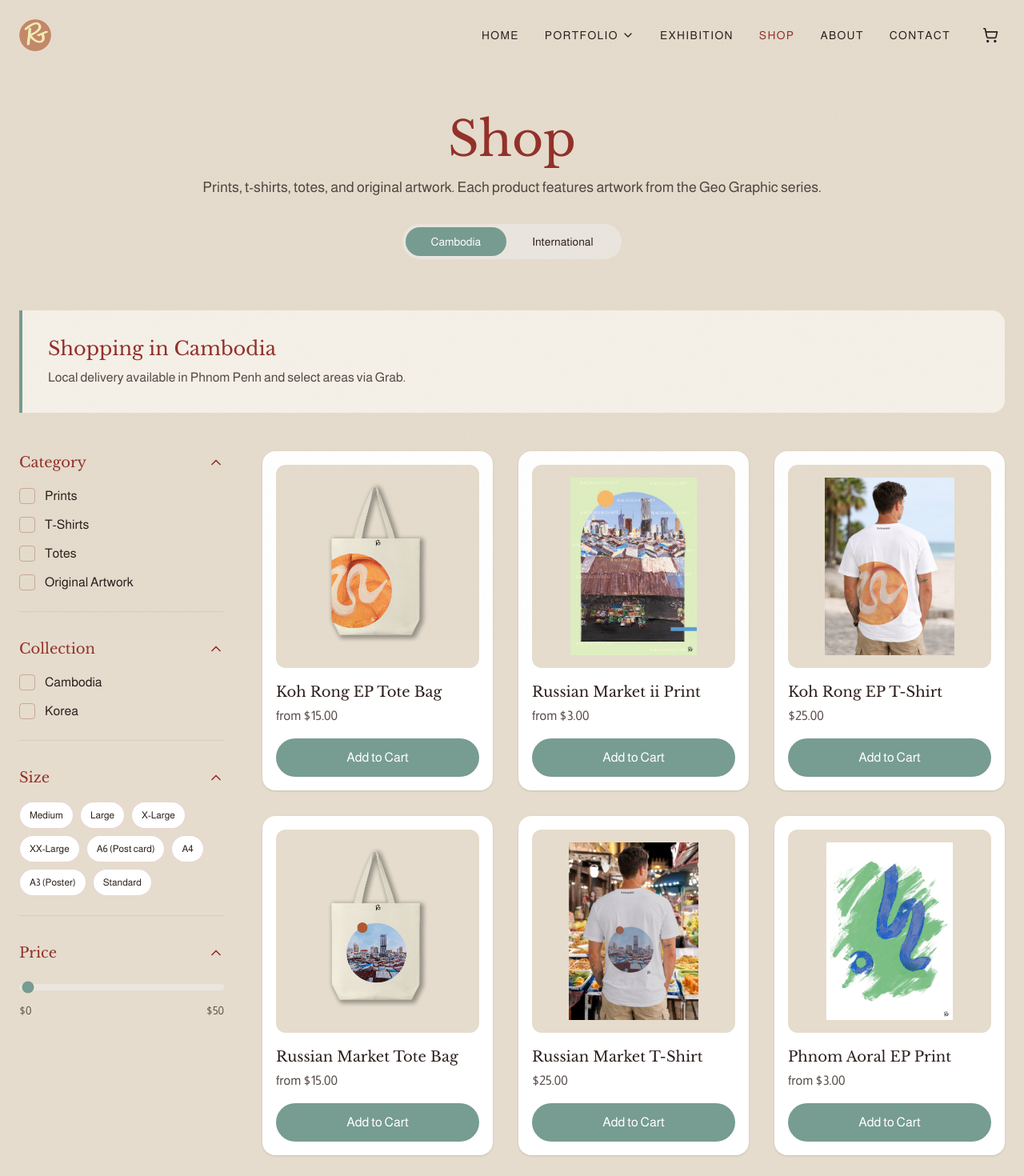
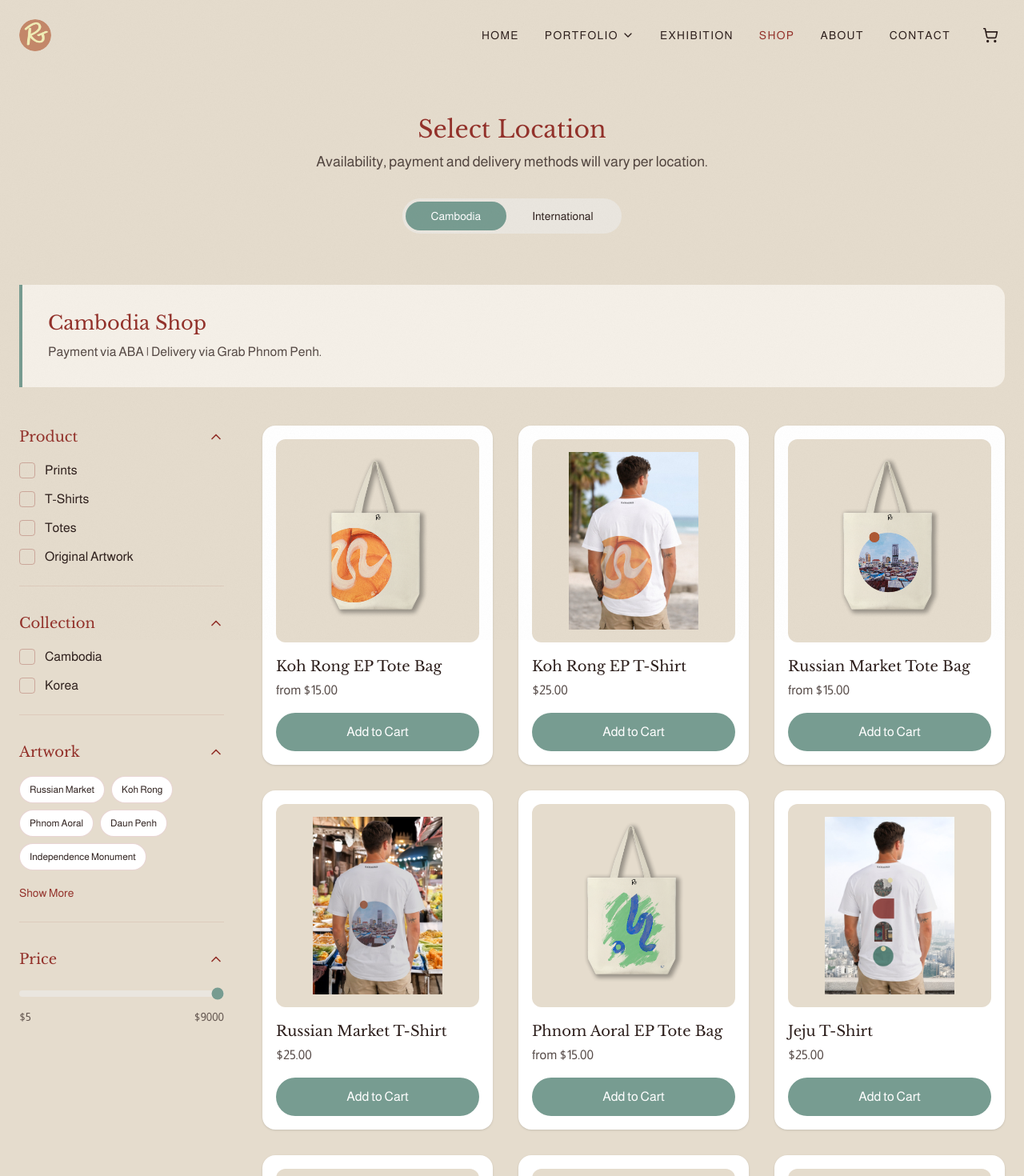
Before and after one commit to rachagold/Portfolio-Website, a React (Vite) app: page /shop in a window 1280 px wide. Shown: the top 1470 px of the page at 80% size. Built offline with nearby package versions, Linux system fonts and the light colour scheme.

Commit message:
update homepage and shop pages

```diff
--- a/src/pages/Home.tsx
+++ b/src/pages/Home.tsx
@@ -47,15 +47,17 @@ export function Home() {
           </AnimatedSection>
 
           <AnimatedSection direction="left" delay={0.2} className="order-1 lg:order-2 text-white">
+            <div className="w-[min-content]">
               <h1 className="text-5xl md:text-7xl font-serif leading-tight mb-6">
                 Geo Graphic
               </h1>
-            <p className="text-lg md:text-xl text-white/90 mb-8 max-w-lg font-light">
+              <p className="text-lg md:text-xl text-white/90 mb-8 font-light">
                 The interaction of observed landscapes, modern design and organic subjects
               </p>
-            <Link to="/portfolio/cambodia" className="pointer-events-auto inline-flex items-center gap-2 bg-white/20 hover:bg-white/30 backdrop-blur-md text-white px-8 py-4 rounded-full transition-all font-medium tracking-wide">
+              <Link to="/portfolio/cambodia" className="pointer-events-auto inline-flex items-center gap-2 bg-white/20 hover:bg-white/30 backdrop-blur-md text-white px-8 py-4 rounded-full transition-all font-medium tracking-wide whitespace-nowrap">
                 View the Collection
               </Link>
+            </div>
           </AnimatedSection>
         </div>
       </section>
--- a/src/pages/shop/ProductDetail.tsx
+++ b/src/pages/shop/ProductDetail.tsx
@@ -229,8 +229,17 @@ export function ProductDetail() {
         <div className="grid grid-cols-1 sm:grid-cols-2 lg:grid-cols-4 gap-8">
           {relatedProducts.map((p, i) => (
             <Link key={p.id} to={`/shop/${p.slug}`} className="group text-center">
-              <div className="aspect-square rounded-full overflow-hidden mb-6 bg-white shadow-md p-6 group-hover:shadow-xl transition-all duration-300">
-                <img src={p.image} alt={p.name} className="w-full h-full object-contain group-hover:scale-110 transition-transform duration-500" referrerPolicy="no-referrer"/>
+              <div className={`aspect-square rounded-full overflow-hidden mb-6 bg-white shadow-md group-hover:shadow-xl transition-all duration-300 ${
+                p.category === 'T-shirts' || p.category === 'Prints' ? '' : 'p-6'
+              }`}>
+                <img
+                  src={p.image}
+                  alt={p.name}
+                  className={`w-full h-full group-hover:scale-110 transition-transform duration-500 ${
+                    p.category === 'T-shirts' || p.category === 'Prints' ? 'object-cover' : 'object-contain'
+                  }`}
+                  referrerPolicy="no-referrer"
+                />
               </div>
               <h3 className="font-medium text-[#2D1F1C] mb-1">{p.name}</h3>
               <p className="text-[#2D1F1C]/70">${getBasePrice(p, region).toFixed(2)}</p>
--- a/src/pages/shop/Shop.tsx
+++ b/src/pages/shop/Shop.tsx
@@ -12,16 +12,18 @@ export function Shop() {
   const [filters, setFilters] = useState({
     category: [] as string[],
     collection: [] as string[],
-    size: [] as string[],
-    priceRange: [0, 50] as [number, number]
+    artwork: [] as string[],
+    priceRange: [5, 9000] as [number, number]
   });
 
   const [expandedSections, setExpandedSections] = useState({
     category: true,
     collection: true,
-    size: true,
+    artwork: true,
     price: true
   });
+
+  const [showAllArtworks, setShowAllArtworks] = useState(false);
 
   const toggleSection = (section: keyof typeof expandedSections) => {
     setExpandedSections(prev => ({ ...prev, [section]: !prev[section] }));
@@ -38,24 +40,22 @@ export function Shop() {
     });
   };
 
-  const maxPrice = useMemo(() => {
-    const max = products.reduce((acc, p) => Math.max(acc, getBasePrice(p, region)), 0);
-    // Round up to a nice number for the slider
-    if (max <= 50) return 50;
-    if (max <= 500) return Math.ceil(max / 25) * 25;
-    if (max <= 2000) return Math.ceil(max / 50) * 50;
-    return Math.ceil(max / 100) * 100;
-  }, [region]);
+  const maxPrice = 9000;
 
   const filteredProducts = useMemo(() => {
     return products.filter(product => {
       if (filters.category.length > 0 && !filters.category.includes(product.category)) return false;
       if (filters.collection.length > 0 && !filters.collection.includes(product.collection)) return false;
+
+      if (filters.artwork.length > 0) {
+        const matchesArtwork = filters.artwork.some(art =>
+          product.name.toLowerCase().includes(art.toLowerCase())
+        );
+        if (!matchesArtwork) return false;
+      }
+
       const priceForFilter = getBasePrice(product, region);
       if (priceForFilter < filters.priceRange[0] || priceForFilter > filters.priceRange[1]) return false;
-
-      // Size and color filtering logic would be more complex depending on how variants are structured
-      // For simplicity, we'll skip strict variant filtering here unless the product has those options
 
       return true;
     });
@@ -68,13 +68,18 @@ export function Shop() {
     { label: 'Original Artwork', value: 'Originals' },
   ];
   const collections = ['Cambodia', 'Korea'];
-  const sizes = ['Medium', 'Large', 'X-Large', 'XX-Large', 'A6 (Post card)', 'A4', 'A3 (Poster)', 'Standard'];
+  const artworks = [
+    'Russian Market', 'Koh Rong', 'Phnom Aoral', 'Daun Penh',
+    'Independence Monument', 'Battambang', 'Jeju', 'Nowon-Gu',
+    'Nami Island', 'Dobongsan', 'Phnom Penh', 'Golden Ganesha',
+    'Bangkok', 'Rocky Mountains'
+  ];
   return (
     <div className="max-w-7xl mx-auto px-6 py-12">
       <AnimatedSection className="text-center mb-16">
-        <h1 className="text-5xl md:text-6xl font-serif text-[#93312A] mb-4">Shop</h1>
+        <h2 className="text-3xl font-serif text-[#93312A] mb-2">Select Location</h2>
         <p className="text-[#2D1F1C]/80 text-lg mb-8">
-          Prints, t-shirts, totes, and original artwork. Each product features artwork from the Geo Graphic series.
+          Availability, payment and delivery methods will vary per location.
         </p>
 
         <div className="inline-flex bg-[#EAE6DF] rounded-full p-1">
@@ -98,8 +103,8 @@ export function Shop() {
       {region === 'Cambodia' && (
         <AnimatedSection className="mb-12">
           <div className="bg-[#F5F0E8] border-l-4 border-[#779C91] rounded-r-2xl p-6 md:p-8">
-            <h3 className="text-2xl font-serif text-[#93312A] mb-2">Shopping in Cambodia</h3>
-            <p className="text-[#2D1F1C]/80">Local delivery available in Phnom Penh and select areas via Grab.</p>
+            <h3 className="text-2xl font-serif text-[#93312A] mb-2">Cambodia Shop</h3>
+            <p className="text-[#2D1F1C]/80">Payment via ABA | Delivery via Grab Phnom Penh.</p>
           </div>
         </AnimatedSection>
       )}
@@ -107,8 +112,8 @@ export function Shop() {
       {region === 'International' && (
         <AnimatedSection className="mb-12">
           <div className="bg-[#F5F0E8] border-l-4 border-[#93312A] rounded-r-2xl p-6 md:p-8">
-            <h3 className="text-2xl font-serif text-[#93312A] mb-2">International Shipping</h3>
-            <p className="text-[#2D1F1C]/80">International orders will not be delivered until July 2026. You can preorder now without payment. Rachel will reach out to you to confirm your order.</p>
+            <h3 className="text-2xl font-serif text-[#93312A] mb-2">Pre-Orders Only</h3>
+            <p className="text-[#2D1F1C]/80">International Preorders Only: Preorder before June 5th | Delivering July 2026.</p>
           </div>
         </AnimatedSection>
       )}
@@ -116,10 +121,10 @@ export function Shop() {
       <div className="flex flex-col md:flex-row gap-12">
         {/* Sidebar Filters */}
         <div className="w-full md:w-64 flex-shrink-0 space-y-8">
-          {/* Category */}
+          {/* Product (formerly Category) */}
           <div className="border-b border-[#93312A]/10 pb-6">
             <button className="flex justify-between items-center w-full text-lg font-serif text-[#93312A] mb-4" onClick={() => toggleSection('category')}>
-              Category {expandedSections.category ? <ChevronUp className="w-5 h-5"/> : <ChevronDown className="w-5 h-5"/>}
+              Product {expandedSections.category ? <ChevronUp className="w-5 h-5"/> : <ChevronDown className="w-5 h-5"/>}
             </button>
             {expandedSections.category && (
               <div className="space-y-3">
@@ -160,23 +165,33 @@ export function Shop() {
             )}
           </div>
 
-          {/* Size */}
+          {/* Artwork (formerly Size) */}
           <div className="border-b border-[#93312A]/10 pb-6">
-            <button className="flex justify-between items-center w-full text-lg font-serif text-[#93312A] mb-4" onClick={() => toggleSection('size')}>
-              Size {expandedSections.size ? <ChevronUp className="w-5 h-5"/> : <ChevronDown className="w-5 h-5"/>}
+            <button className="flex justify-between items-center w-full text-lg font-serif text-[#93312A] mb-4" onClick={() => toggleSection('artwork')}>
+              Artwork {expandedSections.artwork ? <ChevronUp className="w-5 h-5"/> : <ChevronDown className="w-5 h-5"/>}
             </button>
-            {expandedSections.size && (
-              <div className="flex flex-wrap gap-2">
-                {sizes.map(size => (
-                  <button key={size} onClick={() => toggleFilter('size', size)}
-                    className={`px-3 py-2 rounded-full flex items-center justify-center text-xs font-medium transition-colors ${
-                      filters.size.includes(size) ? 'bg-[#779C91] text-white' : 'bg-white text-[#2D1F1C] border border-[#93312A]/20 hover:border-[#93312A]'
-                    }`}
+            {expandedSections.artwork && (
+              <>
+                <div className="flex flex-wrap gap-2 mb-4">
+                  {(showAllArtworks ? artworks : artworks.slice(0, 5)).map(art => (
+                    <button key={art} onClick={() => toggleFilter('artwork', art)}
+                      className={`px-3 py-2 rounded-full flex items-center justify-center text-xs font-medium transition-colors ${
+                        filters.artwork.includes(art) ? 'bg-[#779C91] text-white' : 'bg-white text-[#2D1F1C] border border-[#93312A]/20 hover:border-[#93312A]'
+                      }`}
+                    >
+                      {art}
+                    </button>
+                  ))}
+                </div>
+                {artworks.length > 5 && (
+                  <button
+                    onClick={() => setShowAllArtworks(!showAllArtworks)}
+                    className="text-sm font-medium text-[#93312A] hover:underline"
                   >
-                    {size}
+                    {showAllArtworks ? 'Show Less' : 'Show More'}
                   </button>
-                ))}
-              </div>
+                )}
+              </>
             )}
           </div>
 
@@ -189,15 +204,15 @@ export function Shop() {
               <div>
                 <input
                   type="range"
-                  min="0"
-                  max={maxPrice}
-                  value={Math.min(filters.priceRange[1], maxPrice)}
-                  onChange={(e) => setFilters(prev => ({ ...prev, priceRange: [0, parseInt(e.target.value)] }))}
+                  min="5"
+                  max="9000"
+                  value={filters.priceRange[1]}
+                  onChange={(e) => setFilters(prev => ({ ...prev, priceRange: [5, parseInt(e.target.value)] }))}
                   className="w-full h-2 bg-[#EAE6DF] rounded-lg appearance-none cursor-pointer accent-[#779C91]"
                 />
                 <div className="flex justify-between text-sm text-[#2D1F1C]/70 mt-2">
-                  <span>$0</span>
-                  <span>${Math.min(filters.priceRange[1], maxPrice)}</span>
+                  <span>$5</span>
+                  <span>${filters.priceRange[1]}</span>
                 </div>
               </div>
             )}
```
Lines whose indentation alone changed are shown as unchanged.
